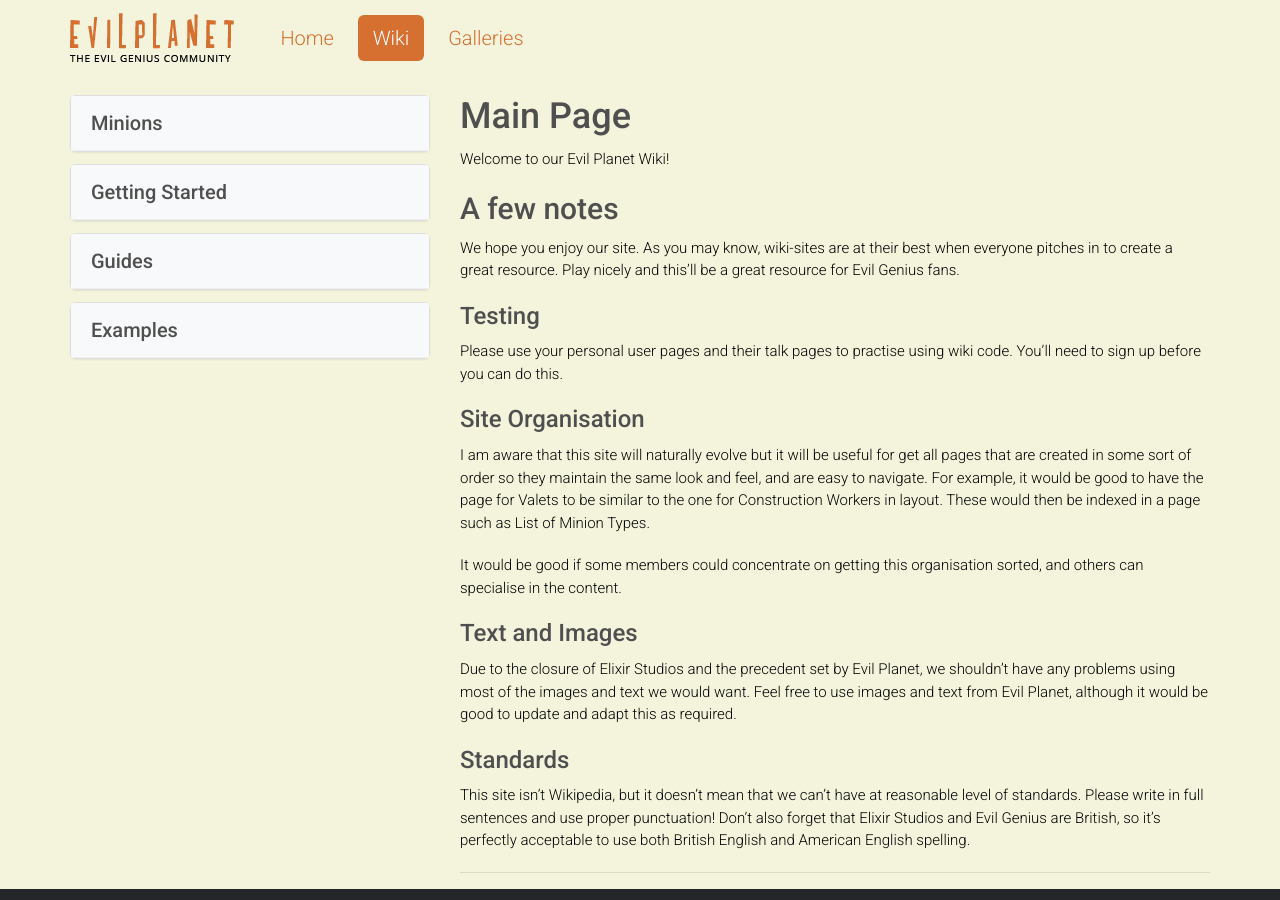
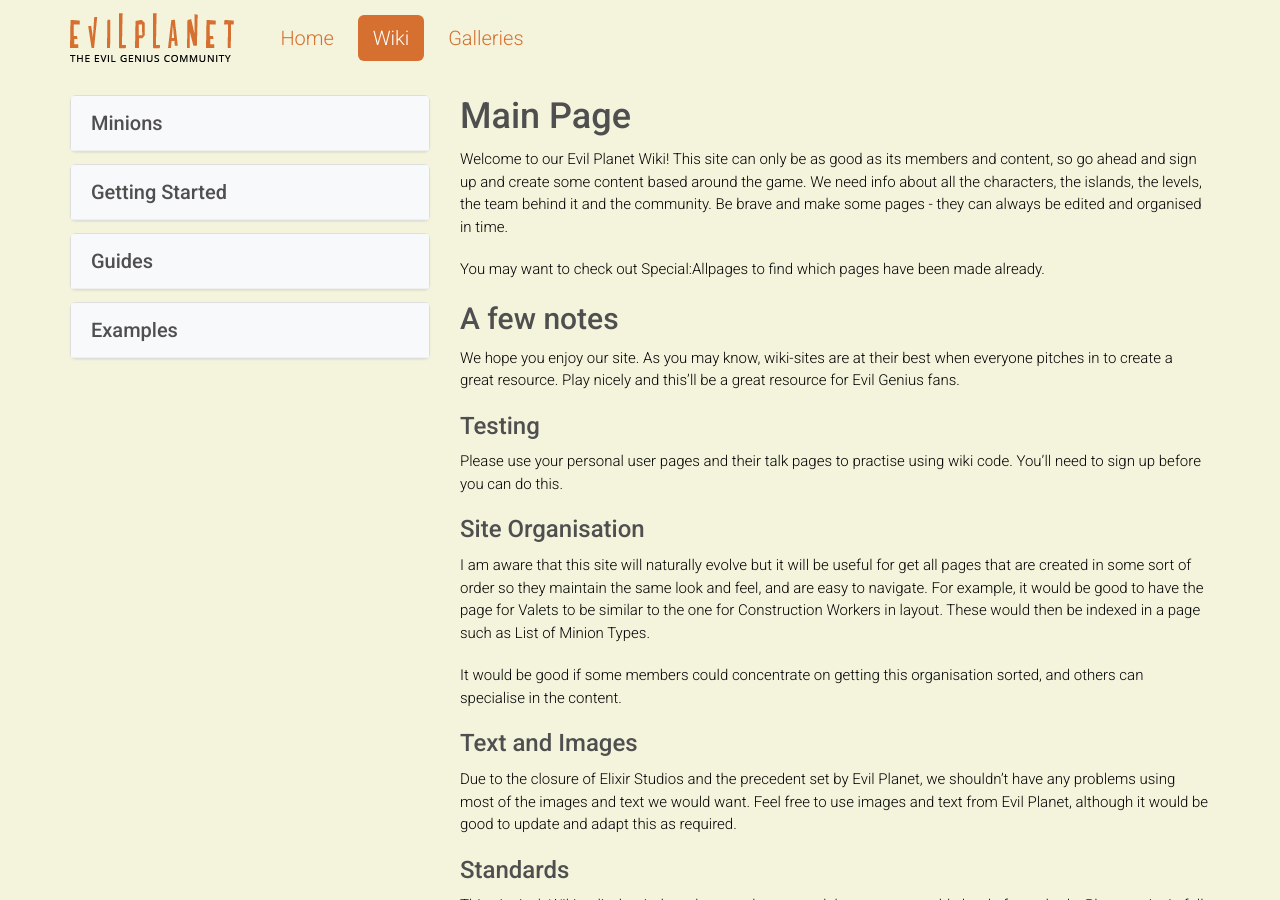
Before and after one commit to barundel/wiki.evilplanet.com, a Jekyll site: the page built from wiki/Main_Page.md, in a window 1280 px wide and 900 px high. Built offline with Jekyll 4.4.1, drawn with Linux system fonts in a browser that asks for light colours; comment, search, counter and statistics services are not loaded.

Commit message:
info at top

```diff
--- a/wiki/Main_Page.md
+++ b/wiki/Main_Page.md
@@ -4,7 +4,15 @@
 layout: wiki
 ---
 
-Welcome to our Evil Planet Wiki!
+Welcome to our Evil Planet Wiki! This site can only be as good as its
+members and content, so go ahead and sign up and create some content
+based around the game. We need info about all the characters, the
+islands, the levels, the team behind it and the community. Be brave and
+make some pages - they can always be edited and organised in time.
+
+You may want to check out
+[Special:Allpages](/wiki/Special:Allpages "wikilink") to find which pages have
+been made already.
 
 A few notes
 -----------
```
Also changed, not shown: 1 other file.
